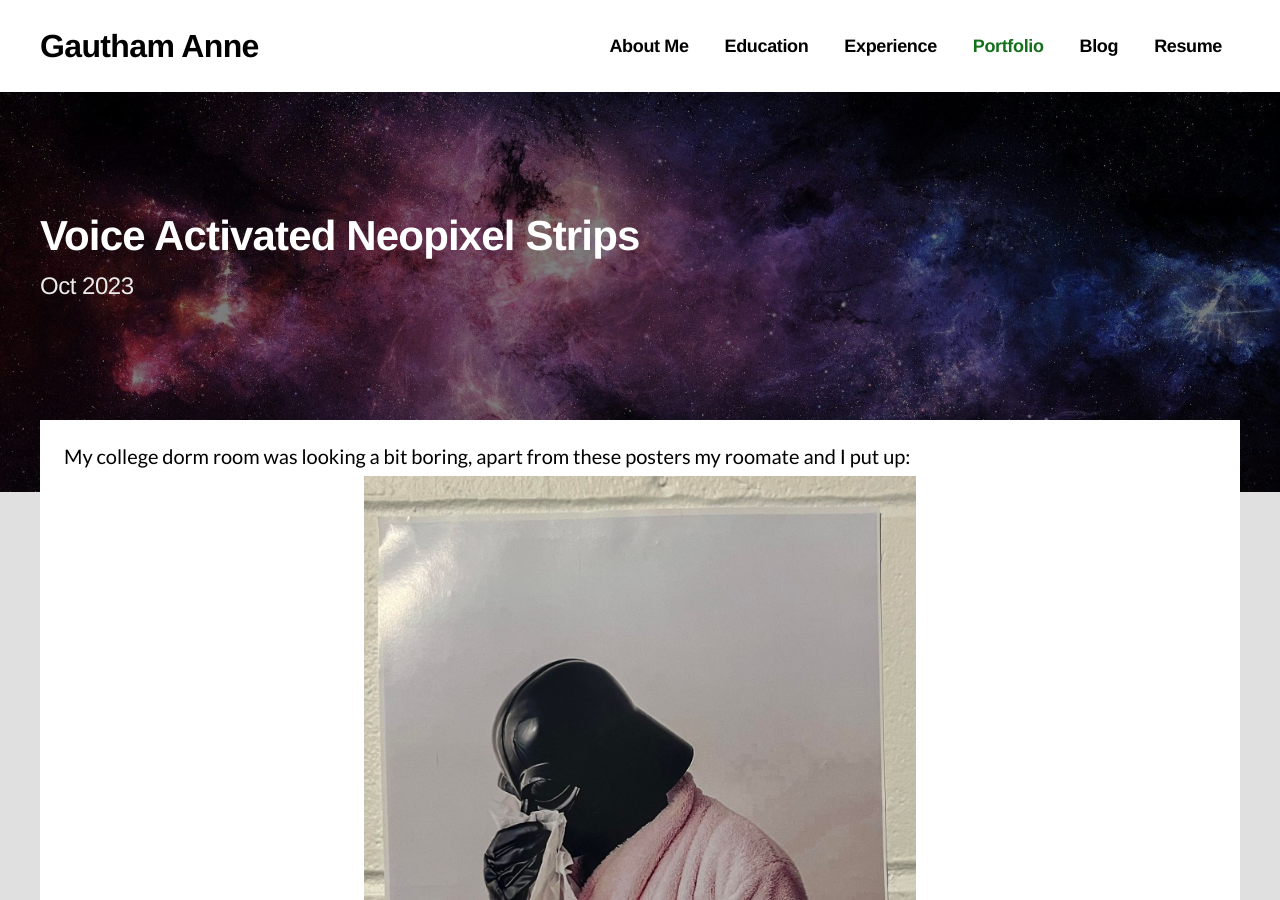
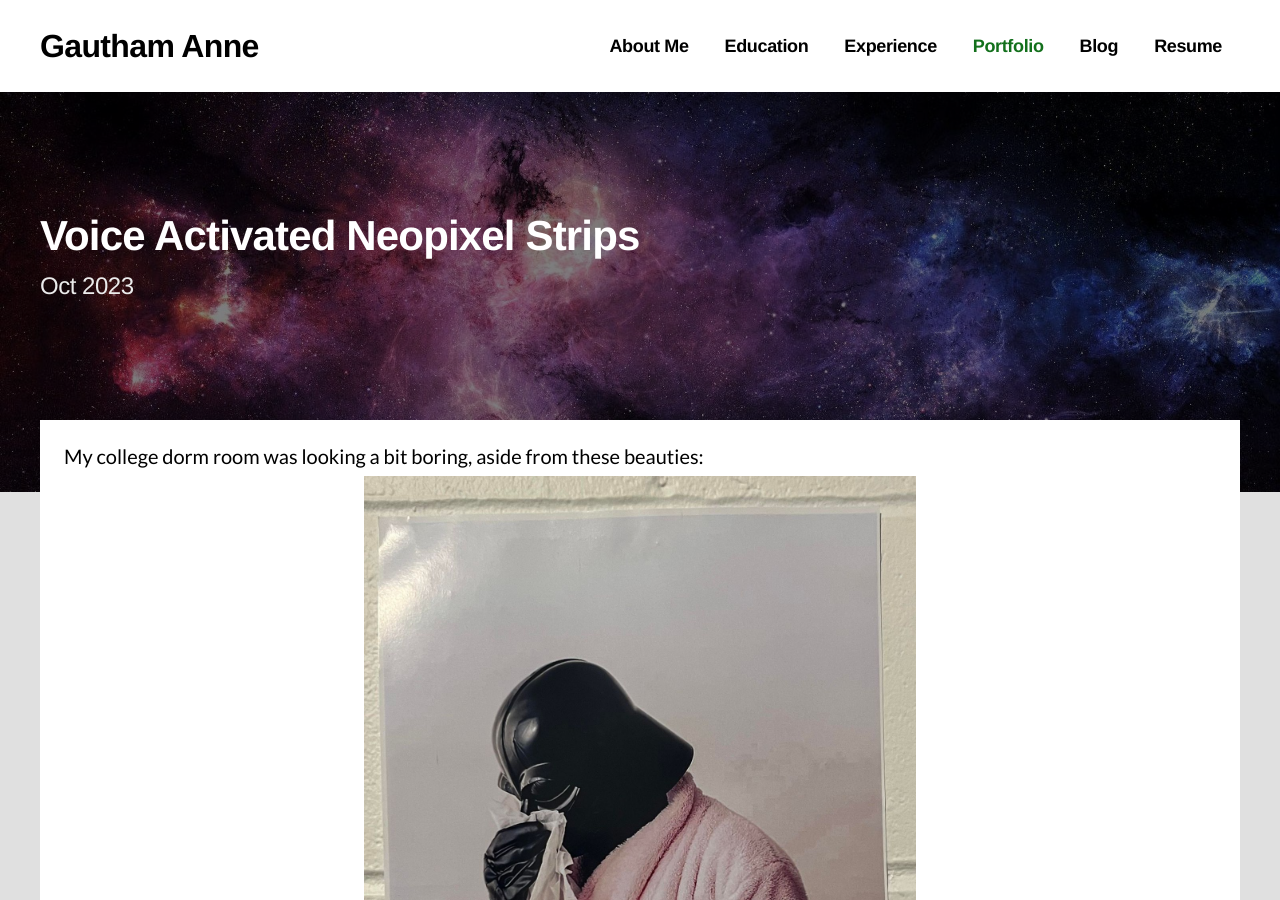
Before and after one commit to annegautham/annegautham.github.io, a Jekyll site: the page built from portfolio/rgblights.md, in a window 1280 px wide and 900 px high. Built offline with Jekyll 4.4.1, drawn with Linux system fonts in a browser that asks for light colours; some web fonts are replaced.

Commit message:
updates to lights

```diff
--- a/portfolio/rgblights.md
+++ b/portfolio/rgblights.md
@@ -4,12 +4,11 @@
 description: Oct 2023
 ---
 
-My college dorm room was looking a bit boring, apart from these posters my roomate and I put up:
+My college dorm room was looking a bit boring, aside from these beauties:
 <br>
 
 ![](/assets/images/portfolio/sneezyVader.jpg)
 ![](/assets/images/portfolio/spaceChimp.jpg)
-![](/assets/images/portfolio/guinness.jpg)
 
 <br>
 So, I decided to spice it up through a voice activated RGB Neopixel setup! I found enough in the Mechatronics Lab to span about 1/2 the room's perimeter!
```
Also changed, not shown: assets/images/portfolio/guinness.jpg (deleted).
